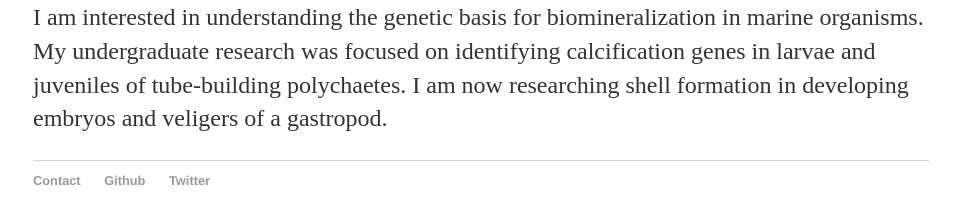
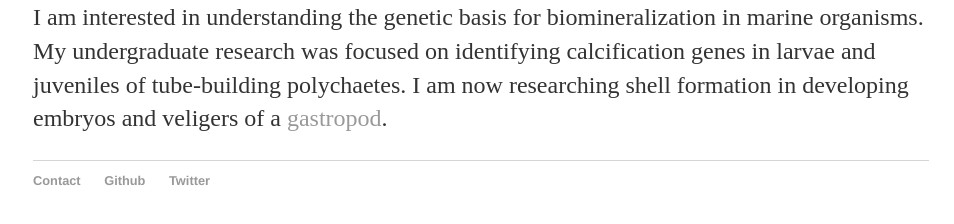
Before and after one commit to gbatzel/gbatzel, a Jekyll site: the page built from about/index.html, in a window 1280 px wide. Shown: the part 196-420 px from the top of the page, without its empty margins (159-1113 px from the left). Built offline with Jekyll 4.4.1, drawn with Linux system fonts in a browser that asks for light colours; part of the change alters nothing that is shown.

```diff
--- a/about/index.html
+++ b/about/index.html
@@ -5,6 +5,6 @@ title: About Grant
 
 		<div class="about">
 			<h1>About</h1>
-			<p>I am interested in understanding the genetic basis for biomineralization in marine organisms. My undergraduate research was focused on identifying calcification genes in larvae and juveniles of tube-building polychaetes. I am now researching shell formation in developing embryos and veligers of a gastropod.
+			<p>I am interested in understanding the genetic basis for biomineralization in marine organisms. My undergraduate research was focused on identifying calcification genes in larvae and juveniles of tube-building polychaetes. I am now researching shell formation in developing embryos and veligers of a <a href="https://en.wikipedia.org/wiki/Crepidula">gastropod</a>.
 </p>
 		</div>
```
